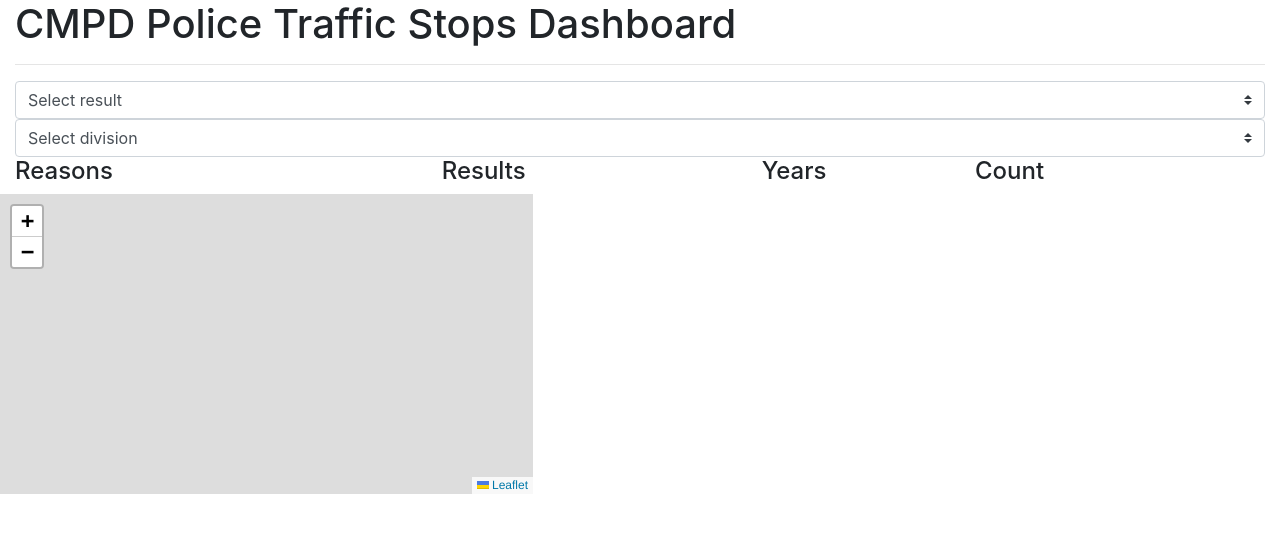
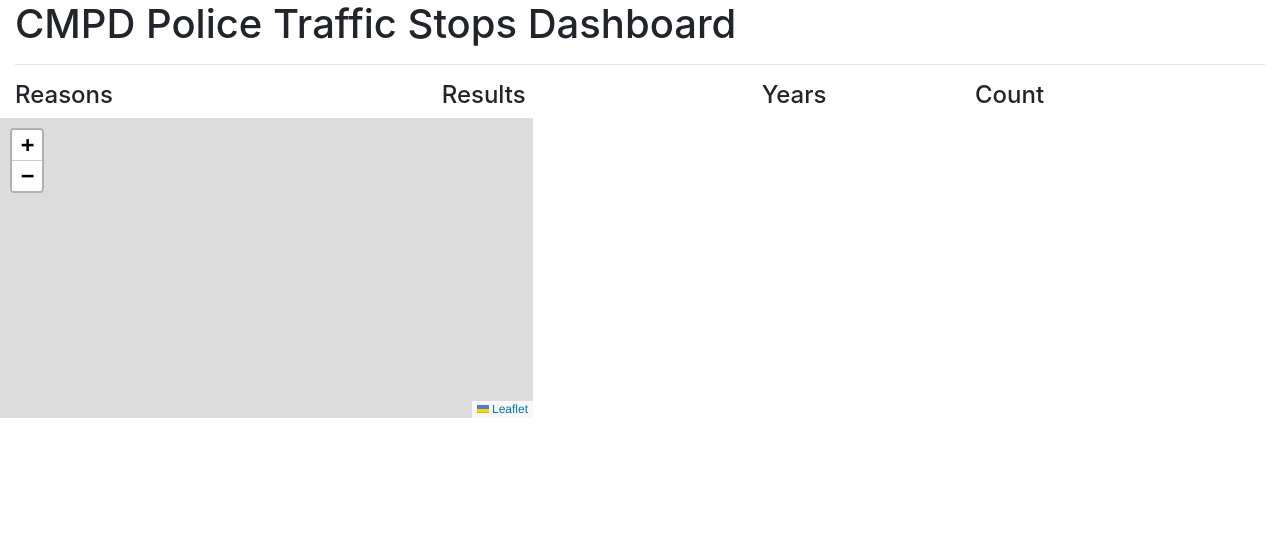
Before and after one commit to monicasehgal/project2, a Flask app: page / in a window 1280 px wide. Shown: the top 533 px of the page. Run offline with Flask 2, Linux system fonts and the light colour scheme; parts of the project's set-up code (start-up, migrations or seed data) failed here and were passed over; some libraries are stand-ins or nearby versions.

Commit message:
multitude of updates

```diff
--- a/CMPD-traffic-stops/static/js/divisions_chart.js
+++ b/CMPD-traffic-stops/static/js/divisions_chart.js
@@ -19,7 +19,10 @@ function renderDivisionsChart(data) {
     map_counts[data_entries[i]] = data_counts[i];
   }
 
-  // redraw the map in the iframe
-  document.getElementById('mapper').contentWindow.location.reload(true);
+  // redraw the layers on the map
+  try{
+  document.getElementById('mapper').contentWindow.renderMap();
+  }
+  catch{console.log('Ignoring the unloaded map exception:')}
 
 }
--- a/CMPD-traffic-stops/static/js/logic.js
+++ b/CMPD-traffic-stops/static/js/logic.js
@@ -4,83 +4,107 @@ var map = L.map("map", {
   zoom: 9.5
 });
 
+var geo_json_data = {};
+
 // Adding tile layer
-L.tileLayer("https://api.mapbox.com/styles/v1/mapbox/outdoors-v10/tiles/256/{z}/{x}/{y}?" +
+L.tileLayer("https://api.mapbox.com/styles/v1/mapbox/light-v9/tiles/256/{z}/{x}/{y}?" +
   "access_token=pk.eyJ1IjoiYXJrZWdhcmlzZTAyMDkiLCJhIjoiY2ppMGh3NGMwMThjZjNxbzYzMjB5YjUzcCJ9.wXz2mBU55LS-P_rvb9kmlw").addTo(map);
 
 var link = "https://clt-charlotte.opendata.arcgis.com/datasets/47167ee6d69248acbd825f2859c68dbf_5.geojson";
 
+//load division counts
+//d3.json('/data' + parent.getCurrentFilterParams(), putDivisionCountInLayer)
+
 // Function that will determine the color of a division based on the DNAME
 function chooseColor(DNAME) {
-
+  // exception catcing needed for geo data (divisions) not represented in the data (Airport Division)
   try {
-    var number = parent.map_shades[DNAME]
-console.log(DNAME);
-    var b= Math.round(number);
-    var g= Math.round(2*number/3).toString();
-    var r= Math.round(number/2).toString();
-
-    //   return "#" + number.toString(16);
-    //color_str = 'rgba(' + r + ',' + g + ',' + b + ',0.9)';
-     color_str = 'rgba(50,100,255,'+number.toString()+')';
-
-    console.log(color_str);
+    var number = parent.map_shades[DNAME];
+    if (parent.division_filter) { // if a division is chosen currently, all others will lbe in in active fil color
+      if (DNAME == parent.division_filter) color_str = 'rgba(50,100,255,' + number.toString() + ')';
+      else color_str = 'rgba(125,125,125,' + number.toString() + ')';
+    }
+    else color_str = 'rgba(50,100,255,' + number.toString() + ')';
     return color_str;
-
   }
   catch (err) {
     return 'rgba(50,100,255,0)';
   }
+}
 
 
-}
+function renderMap() {
+  map.eachLayer(function (layer) {
+    // delet layers which are not the map - presence or _url property is used to distinguish
+    try {
+      if (!layer._url) map.removeLayer(layer)
+    } catch { console.log("ignorinng unloaded layers exception") }
+  });
 
-// Grabbing our GeoJSON data..
-d3.json(link, function (data) {
-  // Creating a geoJSON layer with the retrieved data
-  L.geoJson(data, {
+  L.geoJson(geo_json_data, {
     // Style each feature (in this case a division)
     style: function (features) {
       return {
         color: "grey",
         // Call the chooseColor function to decide which color to color our division (color based on DNAME)
         fillColor: chooseColor(features.properties.DNAME),
-        fillOpacity: 0.7,
+        fillOpacity: 0.75,
         weight: 1.5
       };
     },
-    // Called on each feature
+    // event handling, on each feature
     onEachFeature: function (features, layer) {
       // Set mouse events to change map styling
       layer.on({
+        mouseover: function (event) {
+          event.target.openPopup();
+          setTimeout(function () { event.target.closePopup(); }, 1000);
+        },
+
+        // When the cursor no longer hovers over a map feature - when the mouseout event occurs - the feature's opacity reverts back to 50%
+        mouseout: function (event) {
+          event.target.closePopup();
+        },
         // When a feature (division) is clicked, the parent window filter parameter is set and filter is applied to all charts
         click: function (event) {
           item = event.target.feature.properties.DNAME;
-          parent.division_filter = item;
+          if (parent.division_filter == item) parent.division_filter = "";
+          else parent.division_filter = item;
           parent.renderAllCharts();
 
         }
       });
 
-      function putDivisionCountInLayer(json) {
+      // function putDivisionCountInLayer() {
+      var dname = features.properties.DNAME
+      var dcount = 0
+      // var division_data = json.division_data
+      // for (var i = 0; i < division_data.length; i++) {
+      //   if (dname === division_data[i][0]) {
+      //     dcount = division_data[i][1]
+      //   }
+      // }
 
-        var dname = features.properties.DNAME
-        var dcount = 0
+      // Giving each feature a pop-up with information pertinent to it. try-catch for divisions not represented in te data
+      try {
+        dcount = parent.map_counts[features.properties.DNAME];
+        layer.bindPopup(features.properties.DNAME + ": " + dcount);
+        layer.bindTooltip(dcount.toString(), { permanent: true, opacity: 0.5, direction: 'right' })
+      }
+      catch{ console.log('ignoring missing key exception'); }
 
-        var division_data = json.division_data
+      // }
 
-        for (var i = 0; i < division_data.length; i++) {
-          if (dname === division_data[i][0]) {
-            dcount = division_data[i][1]
-          }
-        }
-        // Giving each feature a pop-up with information pertinent to it
-        layer.bindPopup("<h1>" + features.properties.DNAME + "</h1> <hr> <h2>" + "Number of Stops: " + dcount + "</h2>");
+      // putDivisionCountInLayer();
 
-      }
-
-      d3.json('/data' + parent.getCurrentFilterParams(), putDivisionCountInLayer)
 
     }
   }).addTo(map);
+}
+
+// Grabbing our GeoJSON data..
+d3.json(link, function (data) {
+  // Creating a geoJSON layer with the retrieved data
+  geo_json_data = data;
+  renderMap();
 });
--- a/CMPD-traffic-stops/static/js/reasons_chart.js
+++ b/CMPD-traffic-stops/static/js/reasons_chart.js
@@ -5,39 +5,88 @@ function renderReasonsChart(data) {
   var data_entries = unpack(data, 0);
   var data_counts = unpack(data, 1);
 
+
+  //populate the color array, if filter value is selected, or color string if no filter valule seleted
+  if (reason_filter) {
+    var item_colors = data_entries.map(function (entry) {
+      var item_color = control_chart_inact
+      if (entry == reason_filter) item_color = control_chart_act;
+      return item_color;
+    });
+  } else { var item_colors = control_chart_act; }
+
+
   var trace1 = {
     y: data_counts,
     x: data_entries,
     text: data_entries,
-    textposition: 'outside',
     hoverinfo: 'none',
     marker: {
-      color: 'rgba(55,128,191,0.6)',
-      width: 1
+      color: item_colors,
+      width: 0.4
     },
     type: 'bar'
   };
+
+
+  // var trace1 = {
+  //   y: data_counts,
+  //   x: data_entries,
+  //   text: data_entries,
+  //   textposition: 'outside',
+  //   hoverinfo: 'none',
+  //   marker: {
+  //     color: item_colors,
+  //     width: 1
+  //   },
+  //   type: 'bar'
+  // };
 
 
 
   var data = [trace1];
 
 
+  // var layout = {
+  //   // autosize: false,
+  //   // width: 350,
+  //   height: 200,
+  //   textangle: 90,
+  //   titlefont: chart_title_style,
+  //   font: chart_label_style,
+
+  // };
+
+
+
   var layout = {
-    // autosize: false,
-    // width: 350,
+    font:chart_label_style,
     height: 200,
-    textangle: 90,
-    titlefont: chart_title_style,
-    font: chart_label_style,
-    margin: {
+        margin: {
       l: 50,
       r: 50,
-      b: 0,
+      b: 50,
       t: 0
     }
-  };
+    }
+
+
 
 
   Plotly.newPlot('reasons_chart', data, layout);
+
+
+
+  // set the onclick event handler for chart bars
+  var myPlot = document.getElementById('reasons_chart')
+  myPlot.on('plotly_click', function (data) {
+    var item_clicked = data.points[0].text;
+
+    //if the "active" bar clicked again, the filter gets reset, otherwise the filter is set to the bar clicked
+    if (item_clicked == reason_filter) reason_filter = ""
+    else reason_filter = item_clicked;
+
+    //redraw all charts
+    renderAllCharts();
+  });
 }
--- a/CMPD-traffic-stops/static/js/results_chart.js
+++ b/CMPD-traffic-stops/static/js/results_chart.js
@@ -4,12 +4,27 @@ function renderResultsChart(data) {
   var data_entries = unpack(data, 0);
   var data_counts = unpack(data, 1);
 
+
+
+  //populate the color array, if filter value is selected, or color string if no filter valule seleted
+  if (result_filter) {
+    var item_colors = data_entries.map(function (entry) {
+      var item_color = control_chart_inact
+      if (entry == result_filter) item_color = control_chart_act;
+      return item_color;
+    });
+  } else { var item_colors = control_chart_act; }
+
+
+
   var trace1 = {
     y: data_counts,
     x: data_entries,
+    text: data_entries,
+    hoverinfo: 'none',
     marker: {
-        color: 'rgba(55,128,191,0.6)',
-        width: 1
+      color: item_colors,
+      width: 0.4
     },
     type: 'bar'
   };
@@ -18,19 +33,42 @@ function renderResultsChart(data) {
 
   var data = [trace1];
 
+  // var layout = {
+  //   // autosize: false,
+  //   // width: 350,
+  //   height: 200,
+  //   titlefont: chart_title_style,
+  //   font: chart_label_style,
+  //   margin: {
+  //     l: 0,
+  //     r: 0,
+  //     b: 0,
+  //     t: 0
+  //   }
+  // };
+
   var layout = {
-      // autosize: false,
-      // width: 350,
+    font: chart_label_style,
     height: 200,
-      titlefont: chart_title_style,
-      font: chart_label_style,
     margin: {
-        l: 0,
-        r: 0,
-        b: 0,
+      l: 50,
+      r: 50,
+      b: 50,
       t: 0
     }
-    };
+  }
 
   Plotly.newPlot('results_chart', data, layout);
+
+  var resultsPlot = document.getElementById('results_chart')
+  resultsPlot.on('plotly_click', function (data) {
+    var item_clicked = data.points[0].text;
+
+    //if the "active" bar clicked again, the filter gets reset, otherwise the filter is set to the bar clicked
+    if (item_clicked == result_filter) result_filter = ""
+    else result_filter = item_clicked;
+
+    //redraw all charts
+    renderAllCharts();
+  });
 }
--- a/CMPD-traffic-stops/static/js/years_chart.js
+++ b/CMPD-traffic-stops/static/js/years_chart.js
@@ -4,9 +4,25 @@ function renderYearsChart(data) {
   var years = unpack(data, 0);
   var years_counts = unpack(data, 1);
 
+  //populate the color array, if filter value is selected, or color string if no filter valule seleted
+  var item_colors = []
+  if (year_filter) {
+    item_colors = years.map(function (entry) {
+      var item_color = control_chart_inact;
+      if (entry == year_filter) item_color = control_chart_act;
+      return item_color;
+    });
+  } else {
+    item_colors = years.map(function (entry) {
+      return control_chart_act;
+    });
+  }
+
+
   var data = [{
     labels: years,
     values: years_counts,
+    marker: { colors: item_colors },
     type: "pie",
     text: years,
     textinfo: 'label',
@@ -18,9 +34,9 @@ function renderYearsChart(data) {
 
   var layout = {
     showlegend: false,
-   // autosize: false,
-   // width: 350,
-    //height: 350,
+    // autosize: false,
+    // width: 350,
+    height: 250,
     margin: {
       l: 50,
       r: 50,
@@ -30,8 +46,22 @@ function renderYearsChart(data) {
   };
 
 
-  var $PIE = document.getElementById("years_chart");
-  Plotly.newPlot($PIE, data, layout)
+
+  Plotly.newPlot("years_chart", data, layout)
+
+
+  // set the onclick event handler for chart bars
+  var myPlot = document.getElementById('years_chart')
+  myPlot.on('plotly_click', function (data) {
+    var item_clicked = data.points[0].text;
+
+    //if the "active" bar clicked again, the filter gets reset, otherwise the filter is set to the bar clicked
+    if (item_clicked == year_filter) year_filter = "";
+    else year_filter = String(item_clicked);
+
+    //redraw all charts
+    renderAllCharts();
+  });
 
 
 }
--- a/CMPD-traffic-stops/templates/index.html
+++ b/CMPD-traffic-stops/templates/index.html
@@ -18,16 +18,6 @@
       <div class="col-md-12">
         <h1>CMPD Police Traffic Stops Dashboard</h1>
         <hr/>
-        <select class="custom-select" onchange="result_filter=this.value;renderAllCharts()">
-          <option selected="selected" value="">Select result</option>
-          <option>Verbal Warning</option>
-          <option>Citation Issued</option>
-        </select>
-        <select class="custom-select" onchange="division_filter=this.value;renderAllCharts()">
-          <option selected="selected" value="">Select division</option>
-          <option>Central Division</option>
-          <option>Eastway Division</option>
-        </select>
       </div>
     </div>
 
```
Lines whose indentation alone changed are shown as unchanged.
